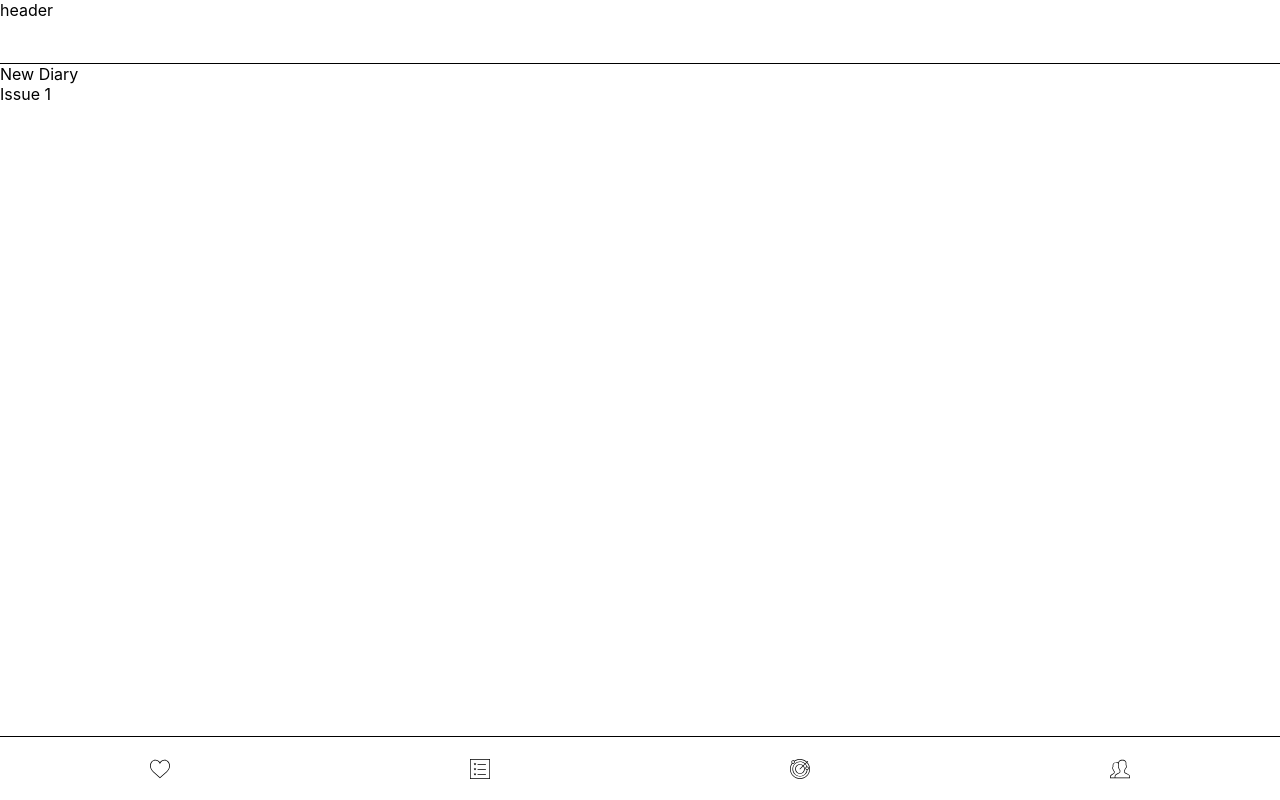
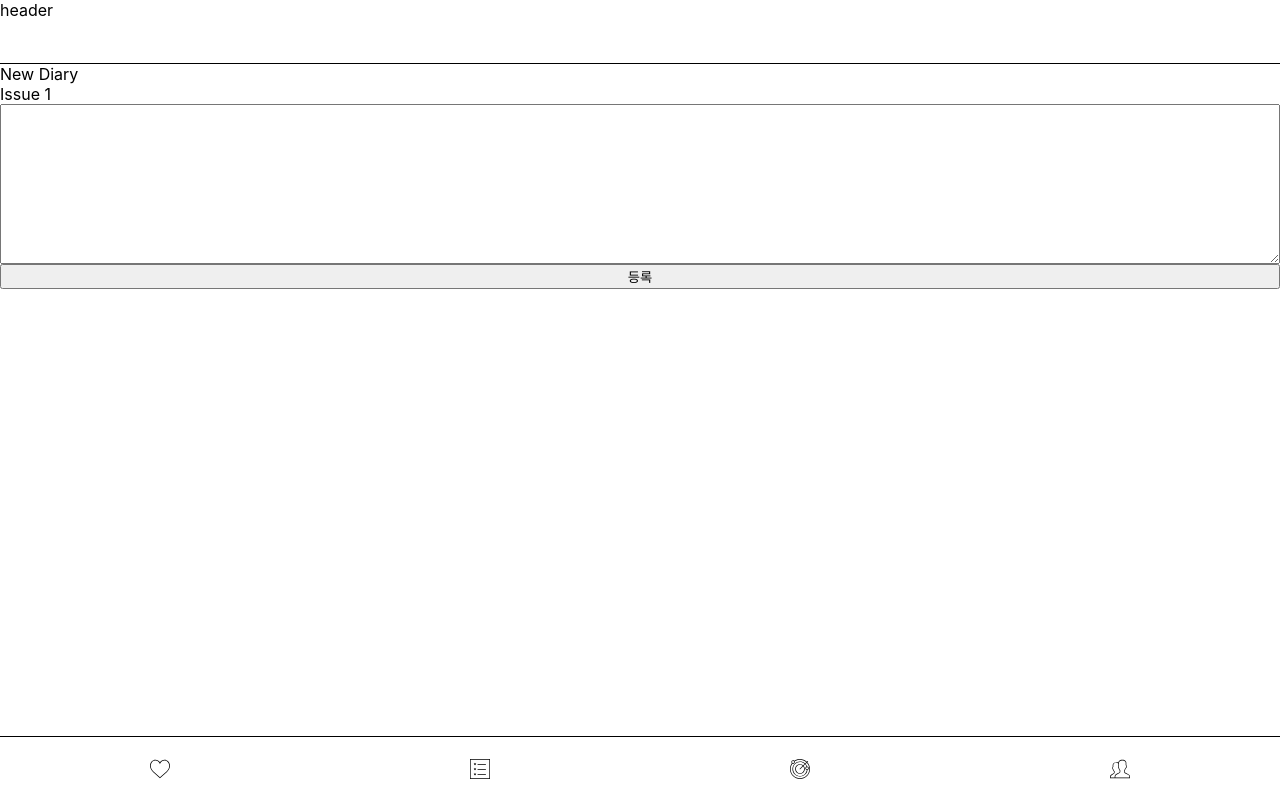
Before and after one commit to r-4bb1t/connecthon, a Next.js app: page /new in a window 1280 px wide. Built offline with nearby package versions, Linux system fonts and the light colour scheme.

Commit message:
add new diary ui

```diff
--- a/pages/new.tsx
+++ b/pages/new.tsx
@@ -1,13 +1,29 @@
 import type { NextPage } from "next";
+import { useRouter } from "next/router";
+import styled from "styled-components";
 import Layout from "../components/layout";
 
-const Home: NextPage = () => {
+const New: NextPage = () => {
+  const router = useRouter();
+  const handleSubmit = () => {
+    router.back();
+  };
+
   return (
     <Layout>
       <div>New Diary</div>
       <div>Issue 1</div>
+      <Textarea />
+      <SubmitButton onClick={handleSubmit}>등록</SubmitButton>
     </Layout>
   );
 };
 
-export default Home;
+export default New;
+
+const Textarea = styled.textarea`
+  width: 100%;
+  height: 10rem;
+`;
+
+const SubmitButton = styled.button``;
```
